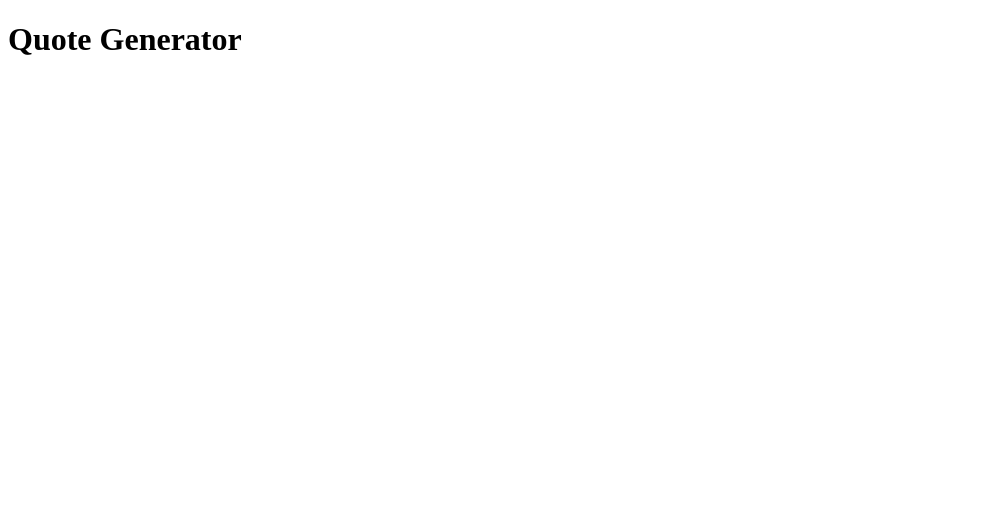
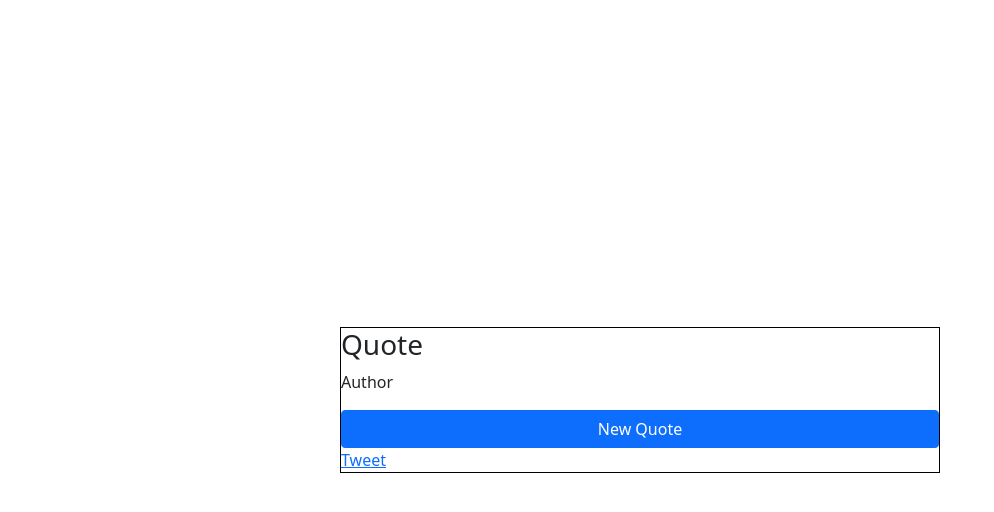
Before and after one commit to lexiewh/random-quote-generator, a React (Create React App) app: page / in a window 1280 px wide. Shown: the top 512 px of the page, without its empty margins (0-994 px from the left). Built offline with nearby package versions, Linux system fonts and the light colour scheme.

Commit message:
create box

```diff
--- a/package.json
+++ b/package.json
@@ -6,9 +6,12 @@
     "@testing-library/jest-dom": "^5.11.4",
     "@testing-library/react": "^11.1.0",
     "@testing-library/user-event": "^12.1.10",
+    "bootstrap": "5.1.3",
     "react": "^17.0.2",
+    "react-bootstrap": "^2.0.2",
     "react-dom": "^17.0.2",
     "react-scripts": "4.0.3",
+    "sass": "^1.43.4",
     "web-vitals": "^1.0.1"
   },
   "scripts": {
--- a/src/components/App.js
+++ b/src/components/App.js
@@ -1,6 +1,10 @@
+import QuoteBox from "./QuoteBox"
+
 function App() {
   return (
-    <h1>Quote Generator</h1>
+    <div>
+      <QuoteBox />
+    </div>
   )
 }
 
--- /dev/null
+++ b/src/components/QuoteBox.js
@@ -0,0 +1,14 @@
+import Button from 'react-bootstrap/Button'
+
+function QuoteBox() {
+    return (
+        <div id="quote-box">
+            <h3 id="text">Quote</h3>
+            <p id="author">Author</p>
+            <Button id="new-quote">New Quote</Button>
+            <a href="twitter.com/intent/tweet">Tweet</a>
+        </div>
+    )
+}
+
+export default QuoteBox
--- a/src/index.js
+++ b/src/index.js
@@ -2,6 +2,7 @@ import React from 'react'
 import ReactDOM from 'react-dom'
 import App from './components/App'
 import reportWebVitals from './reportWebVitals'
+import './stylesheets/main.scss'
 
 ReactDOM.render(
   <React.StrictMode>
--- a/src/stylesheets/main.scss
+++ b/src/stylesheets/main.scss
@@ -0,0 +1,17 @@
+@import "~bootstrap/scss/bootstrap";
+
+html, body {
+    height: 100%;
+    width: 100%;
+    display: flex;
+    justify-content: center;
+    align-items: center;
+}
+
+#quote-box {
+    display: flex;
+    flex-direction: column;
+    justify-content: center;
+    width: 600px;
+    border: 1px solid black;
+}
```
Also changed, not shown: 1 other file (tests, documents, lock files or other folders).
